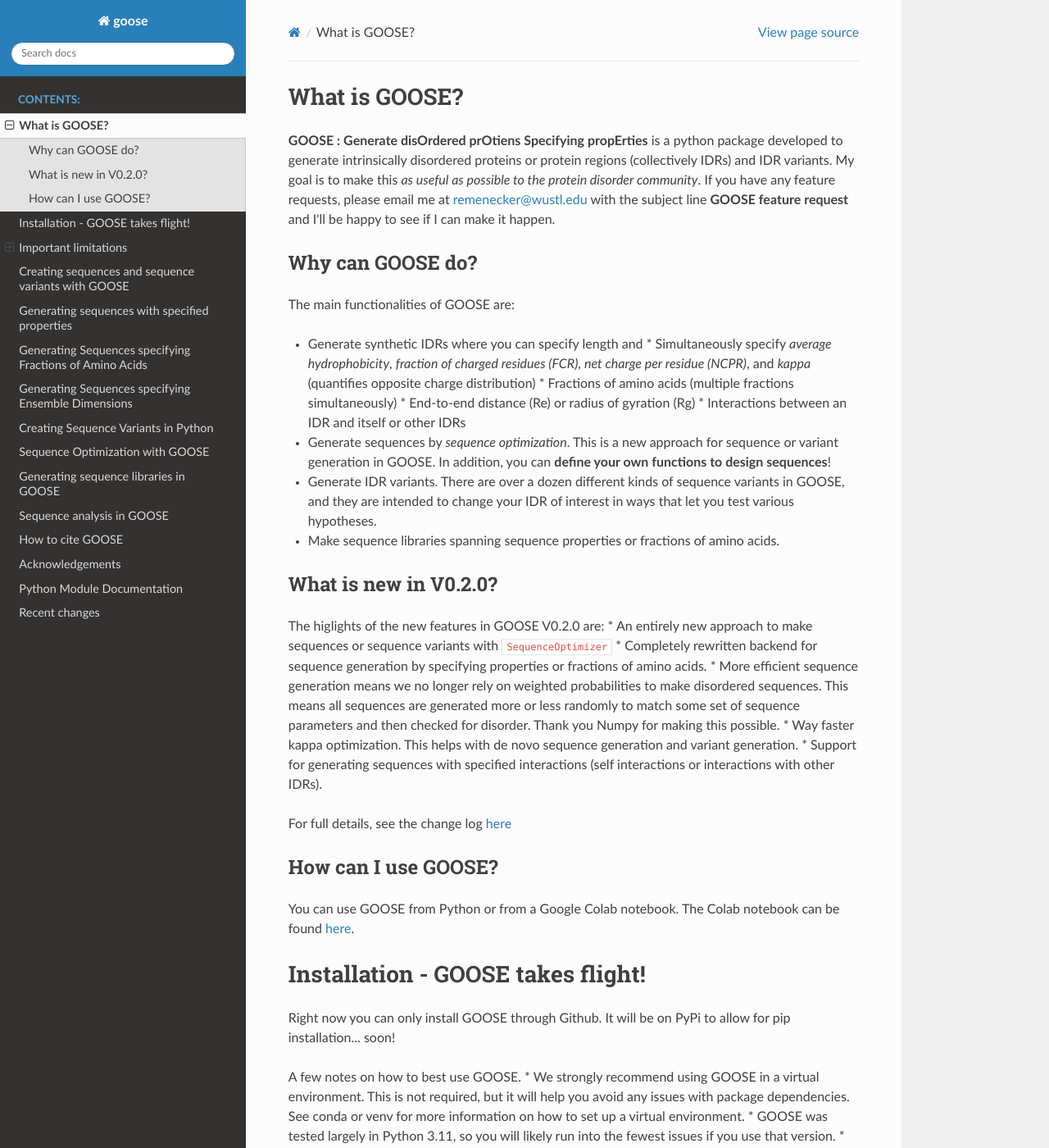
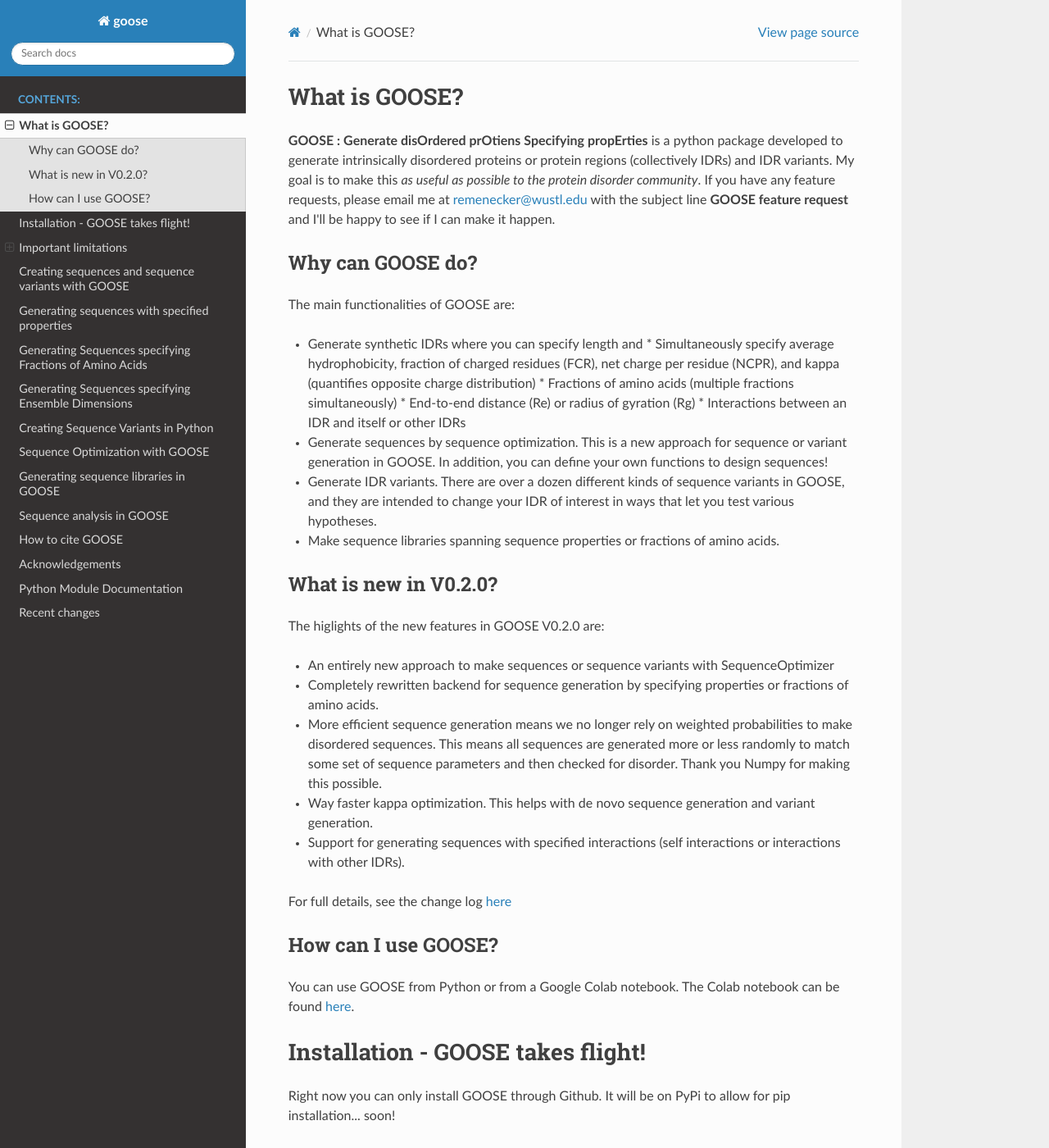
Before and after one commit to idptools/goose, a Sphinx documentation site: the page built from docs/getting_started.rst, in a window 1280 px wide and 1400 px high. Shown: the whole window at 82% size. Built offline with Sphinx 7.4.7 and the Read the Docs theme 3.1.0, drawn with Linux system fonts in a browser that asks for light colours; the version number is read from the project's files by our own code.

Commit message:
Fixing a formatting issue in .rst file

```diff
--- a/docs/getting_started.rst
+++ b/docs/getting_started.rst
@@ -7,18 +7,19 @@
 The main functionalities of GOOSE are:
 
 * Generate synthetic IDRs where you can specify length and
-  * Simultaneously specify *average hydrophobicity*, *fraction of charged residues (FCR)*, *net charge per residue (NCPR)*, and *kappa* (quantifies opposite charge distribution)
+  * Simultaneously specify average hydrophobicity, fraction of charged residues (FCR), net charge per residue (NCPR), and kappa (quantifies opposite charge distribution)
   * Fractions of amino acids (multiple fractions simultaneously)
   * End-to-end distance (Re) or radius of gyration (Rg)
   * Interactions between an IDR and itself or other IDRs
-* Generate sequences by *sequence optimization*. This is a new approach for sequence  or variant generation in GOOSE. In addition, you can **define your own functions to design sequences**!
+* Generate sequences by sequence optimization. This is a new approach for sequence  or variant generation in GOOSE. In addition, you can define your own functions to design sequences!
 * Generate IDR variants. There are over a dozen different kinds of sequence variants in GOOSE, and they are intended to change your IDR of interest in ways that let you test various hypotheses.
 * Make sequence libraries spanning sequence properties or fractions of amino acids.
 
 What is new in V0.2.0?
 -----------------------
 The higlights of the new features in GOOSE V0.2.0 are:
-* An entirely new approach to make sequences or sequence variants with ``SequenceOptimizer``
+
+* An entirely new approach to make sequences or sequence variants with SequenceOptimizer
 * Completely rewritten backend for sequence generation by specifying properties or fractions of amino acids.
 * More efficient sequence generation means we no longer rely on weighted probabilities to make disordered sequences. This means all sequences are generated more or less randomly to match some set of sequence parameters and then checked for disorder. Thank you Numpy for making this possible.
 * Way faster kappa optimization. This helps with de novo sequence generation and variant generation.
```
